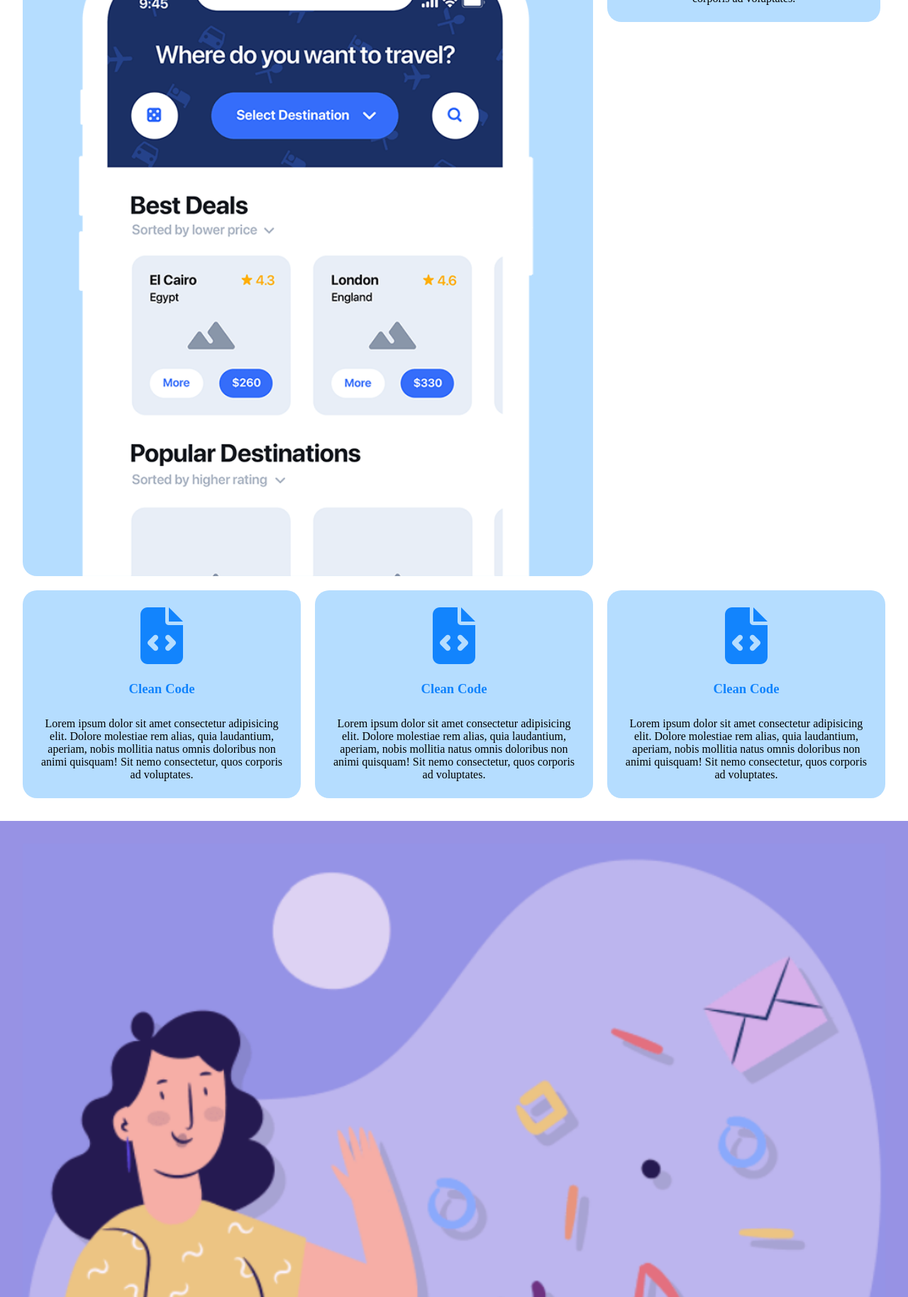
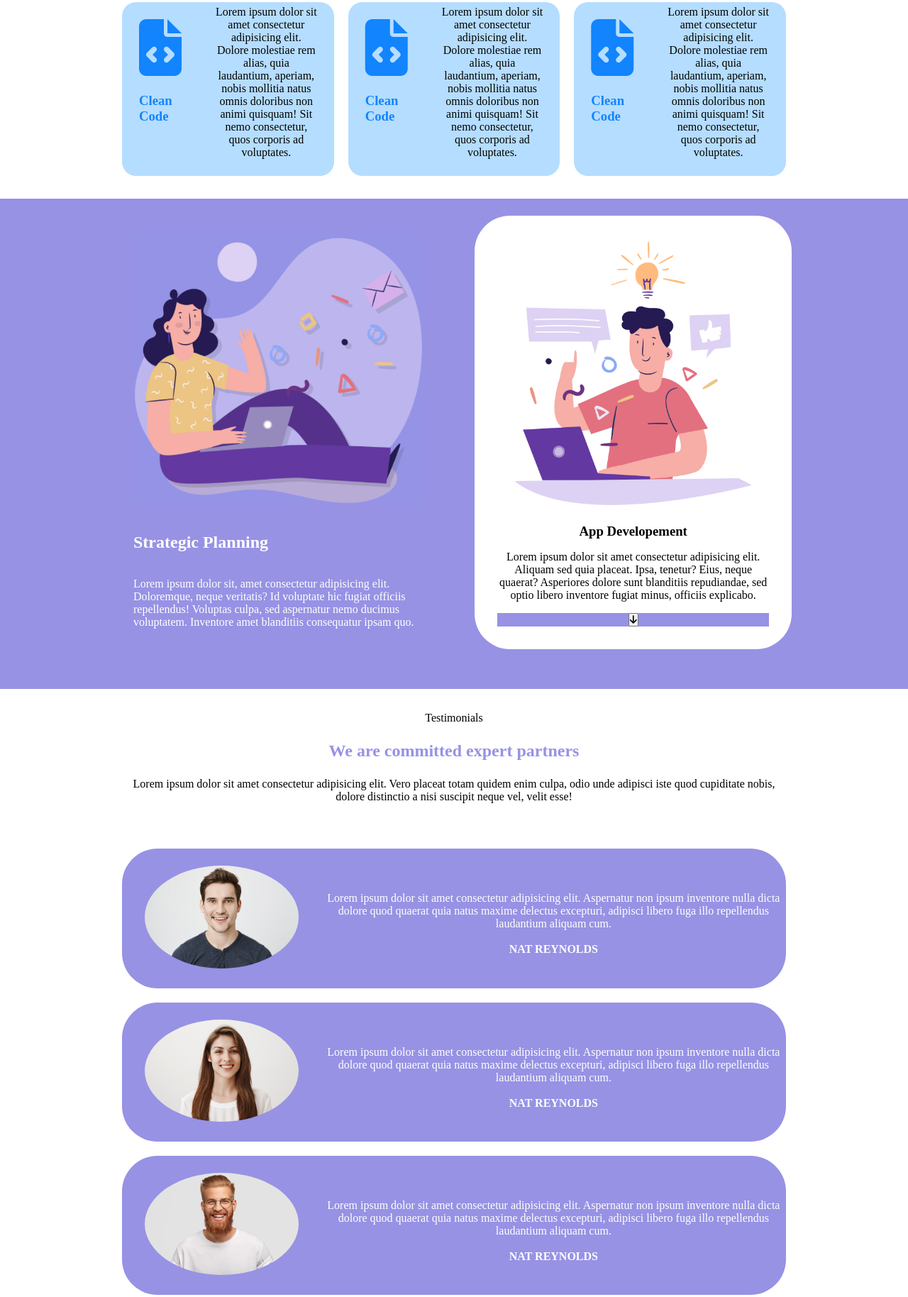
Before and after one commit to christiancamilleri/htmlcss-responsive-layout, a plain HTML site: page index.html in a window 1280 px wide. Shown: the part 354-2182 px from the top of the page at 71% size. Drawn offline with Linux system fonts and the light colour scheme.

Commit message:
feat: layout desktop complete

```diff
--- a/css/style.css
+++ b/css/style.css
@@ -358,5 +358,50 @@ footer .foot-text,.foot-text-2 {
     .about-us-text {
         width: 60%;
     }
+}
 
+@media screen and (min-width: 992px) {
+    .col {
+        width: 1000px;
+        margin-left: auto;
+        margin-right: auto;
+    }
+
+    .card {
+        display: flex;
+        flex-direction: row;
+    }
+    main .container {
+        display: flex;
+        flex-direction: row;
+        width: 1000px;
+        margin-left: auto;
+        margin-right: auto;
+    }
+    main .purple-section .first-block {
+        padding: 3em;
+    }
+    .testimonial {
+        width: 1000px;
+        margin-left: auto;
+        margin-right: auto;
+    }
+    .white-card {
+        width: calc(100% / 3 - 20px / 3 * 2);
+    }
+    .about-us {
+        width: 1000px;
+        margin-left: auto;
+        margin-right: auto;
+    }
+    .all {
+        width: 500px;
+        margin-left: auto;
+        margin-right: auto;
+    }
+    .foot-text,.foot-text-2 {
+        width: 500px;
+        margin-left: auto;
+        margin-right: auto;
+    }
 }
--- a/index.html
+++ b/index.html
@@ -75,7 +75,8 @@
         </div>
         <!-- /col section -->
         <!-- purple section -->
-        <section class="purple-section">
+        <section class="purple-section" id="purple">
+            <div class="container">
                 <div class="first-block">
                     <div class="purple-img">
                         <img src="img/planning1.png" alt="">
@@ -95,6 +96,8 @@
                             <button><i class="fa-solid fa-arrow-down"></i></button>
                         </div>
                     </div>
+                </div>
+
             </div>
         </section>
         <!-- /purple-section -->
```
Lines whose indentation alone changed are shown as unchanged.
